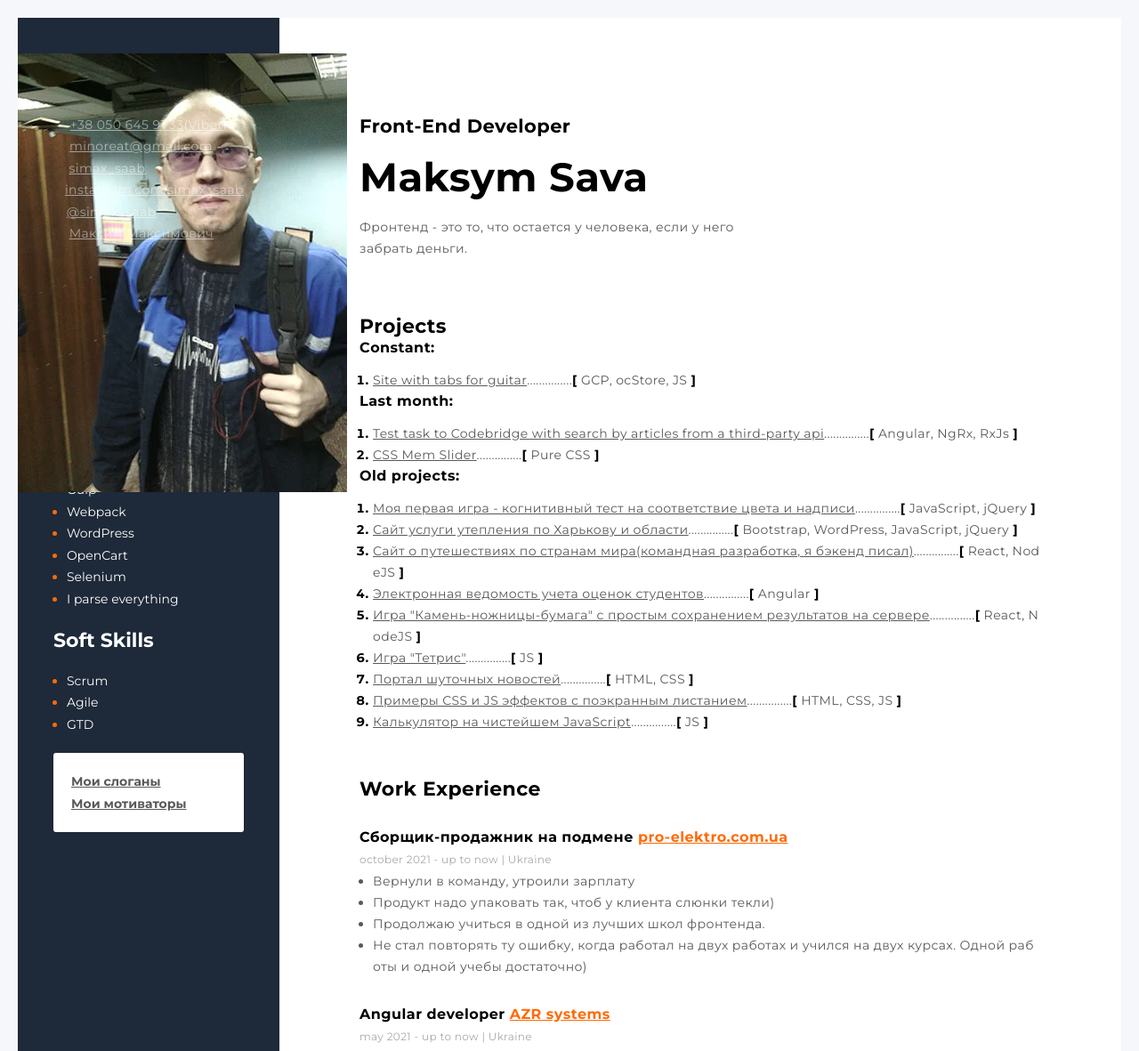
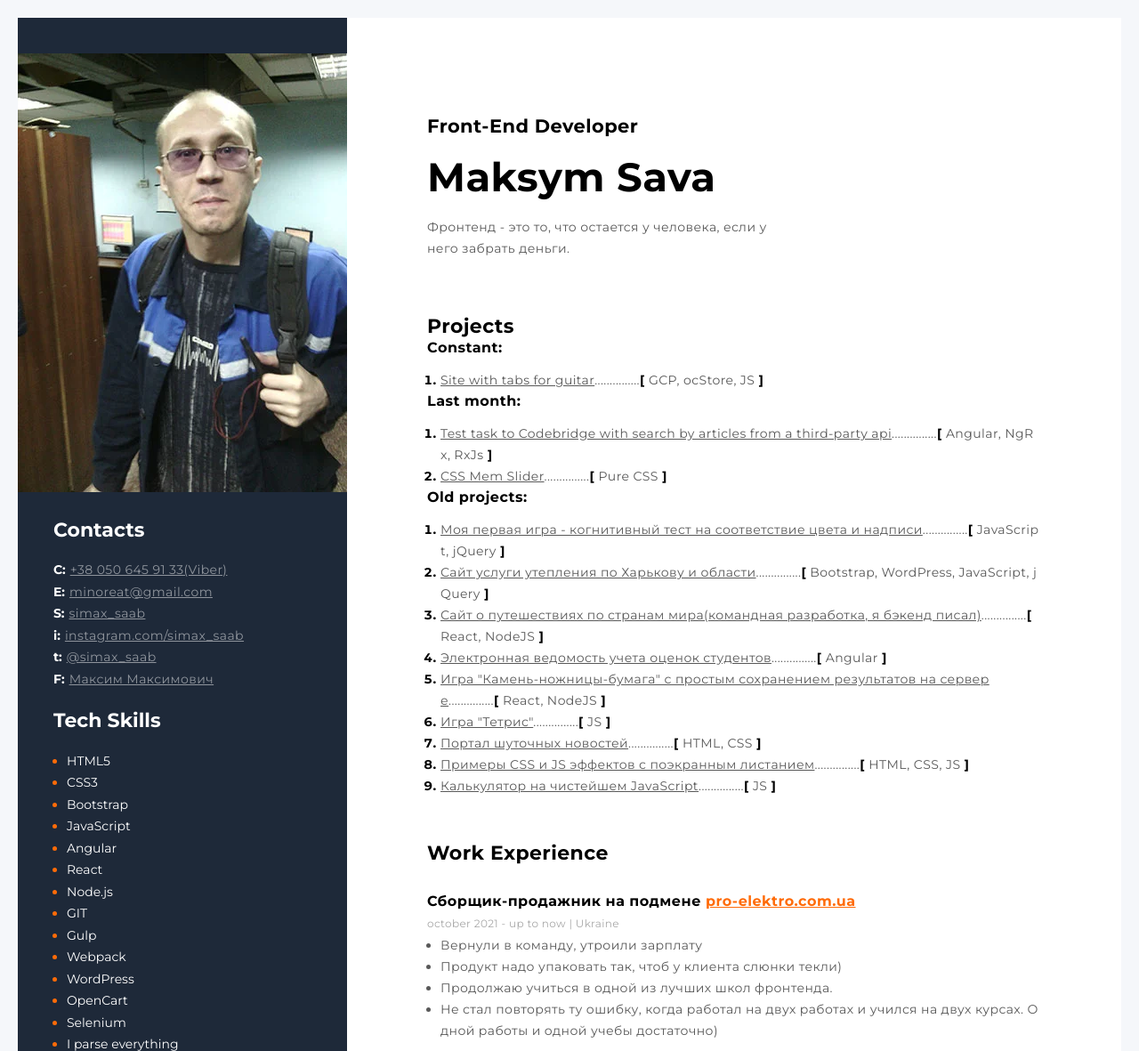
Before and after one commit to SimaxSaab/my-resume-site, a PHP site: page / in a window 1280 px wide. Shown: the top 1181 px of the page at 89% size. Run offline with PHP 8.4, Linux system fonts and the light colour scheme.

Commit message:
fix: try without anim new(Jun, 15, 2022, 8:59 AM)

```diff
--- a/css/style.css
+++ b/css/style.css
@@ -37,7 +37,7 @@ body {
   /* height: 494px; */
   animation: hinge;
   animation-delay: 1s;
-  position: absolute;
+  /* position: absolute; */
 }
 
 
--- a/index.html
+++ b/index.html
@@ -33,7 +33,7 @@
       </div> -->
 
       <!-- Contacts -->
-      <div>
+      <!-- <div> -->
         <div class="contacts">
           <h3 class="title-white">Contacts</h3>
           <div>
@@ -74,7 +74,7 @@
             <li><span>GTD</span></li>
           </ul>
         </div>
-      </div>
+      <!-- </div> -->
       <ul class="menu">
         <li><a href="slogans.html" target="_blank">Мои слоганы</a></li>
         <li><a href="png.html" target="_blank">Мои мотиваторы</a></li>
```
